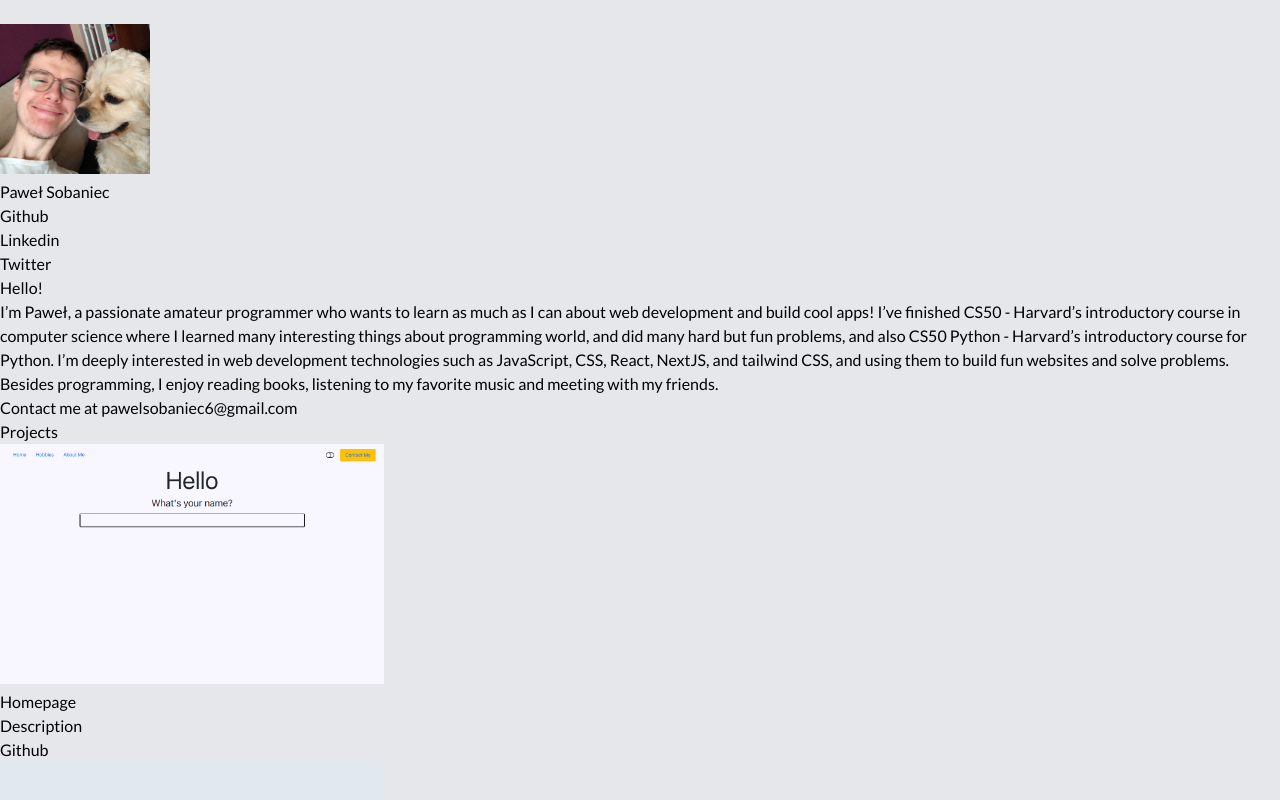
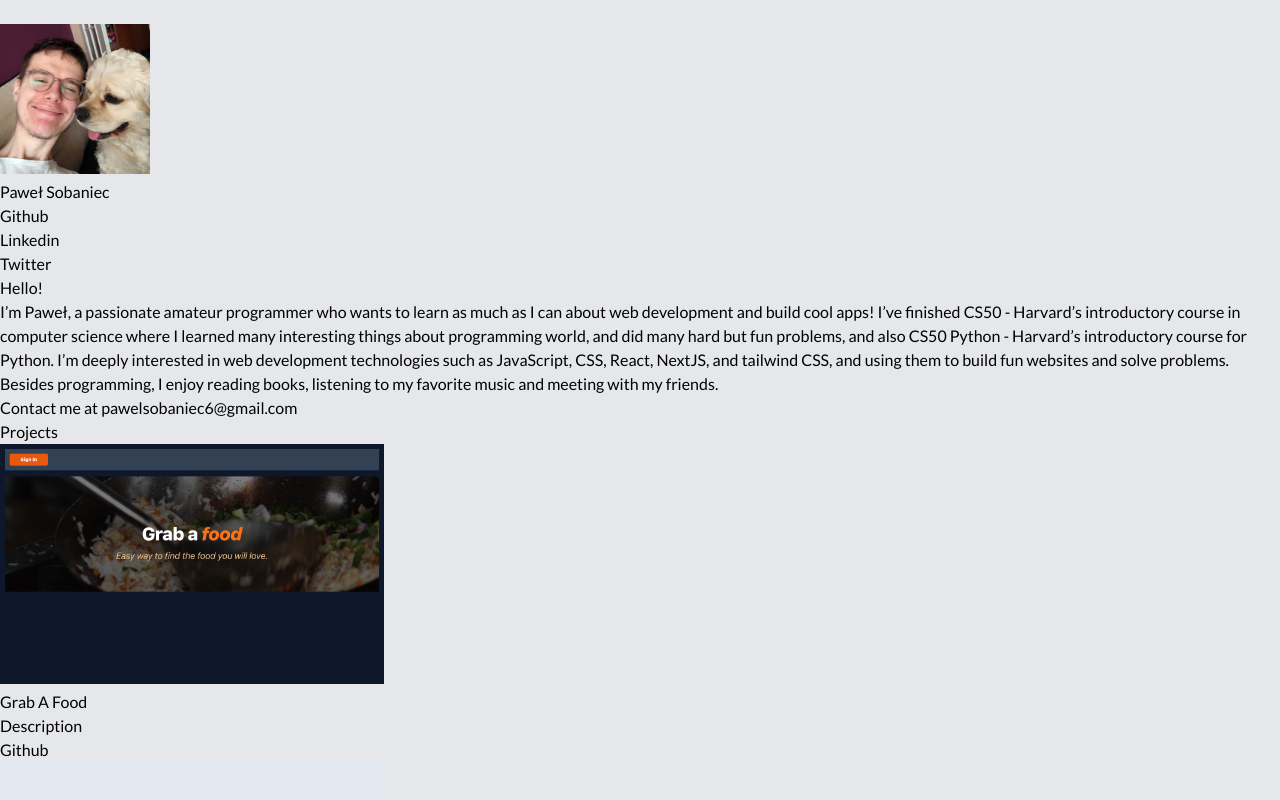
Before and after one commit to Infiplaya/portfolio, a Next.js app: page / in a window 1280 px wide. Shown: the top 800 px of the page. Built offline with nearby package versions, Linux system fonts and the light colour scheme.

Commit message:
new project

```diff
--- a/components/Projects.tsx
+++ b/components/Projects.tsx
@@ -1,9 +1,8 @@
 import Image from "next/image";
-import blackjackImage from "../public/blackjack.png";
-import quizImage from "../public/quiz.png"
-import homepageImage from "../public/homepage.png";
+import quizImage from "../public/quiz.png";
+import foodappImage from "../public/foodapp.png";
 import Link from "next/link";
-import portfolioImage from "../public/portfolio.png"
+import portfolioImage from "../public/portfolio.png";
 
 export default function Projects() {
   return (
@@ -12,11 +11,11 @@ export default function Projects() {
         Projects
       </h1>
       <div className="mt-5 flex gap-10">
-        <Link href="https://portoliotest.vercel.app/">
+        <Link href="https://grabafood.vercel.app/">
           <a className="w-1/2">
             <Image
-              alt={`Homepage`}
-              src={homepageImage}
+              alt={`GrabAFood`}
+              src={foodappImage}
               className="rounded brightness-75 hover:brightness-100 cursor-pointer"
               width={384}
               height={240}
@@ -24,13 +23,13 @@ export default function Projects() {
           </a>
         </Link>
         <div className="w-1/2 flex flex-col gap-5">
-          <Link href="https://portoliotest.vercel.app/">
+          <Link href="https://grabafood.vercel.app/">
             <h1 className="cursor-pointer text-2xl font-semibold dark:text-blue-500 text-blue-700">
-              Homepage
+              Grab A Food
             </h1>
           </Link>
           <p className="mb-auto">Description</p>
-          <Link href="https://github.com/Infiplaya/portoliotest">
+          <Link href="https://github.com/Infiplaya/grabafood">
             <a className="dark:text-blue-500 text-blue-700 dark:hover:text-blue-700 hover:text-blue-300">
               Github
             </a>
@@ -38,7 +37,7 @@ export default function Projects() {
         </div>
       </div>
       <div className="mt-10 flex gap-10">
-        <Link href="https://biopage-rho.vercel.app/">
+        <Link href="https://quizgame-1xt4.vercel.app/">
           <a className="w-1/2">
             <Image
               alt={`Quiz`}
@@ -50,7 +49,7 @@ export default function Projects() {
           </a>
         </Link>
         <div className="w-1/2 flex flex-col justify-between gap-4">
-          <Link href="https://biopage-rho.vercel.app/">
+          <Link href="https://quizgame-1xt4.vercel.app/">
             <h1 className="cursor-pointer text-2xl font-semibold dark:text-blue-500 text-blue-700">
               Trivia quiz
             </h1>
```
Also changed, not shown: public/foodapp.png (added).
